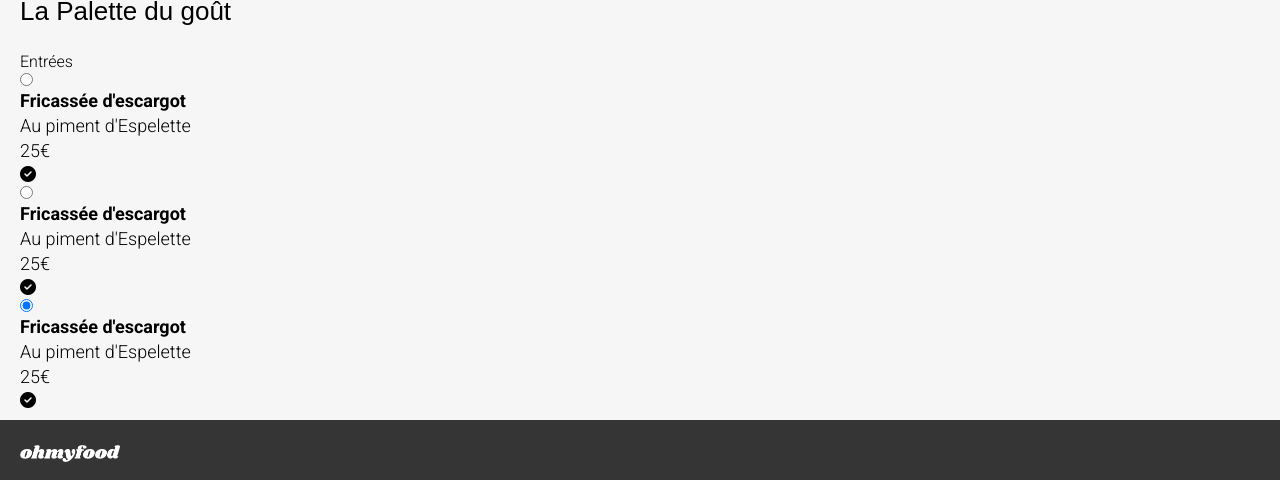
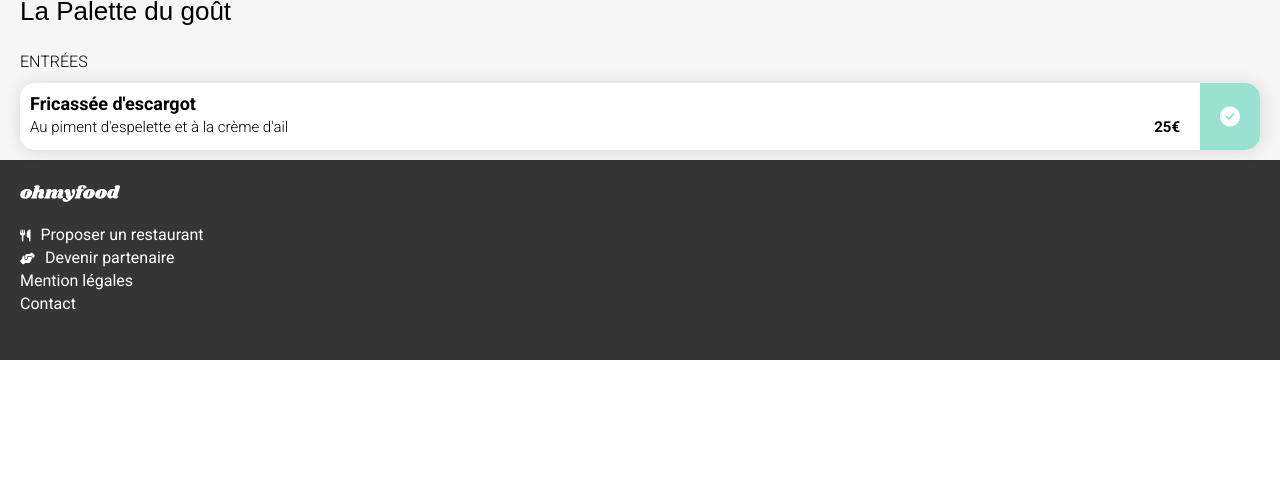
Before and after one commit to Caroline-Julliat/Ohmyfood, a website: page la_palette_du_gout.html in a window 1280 px wide. Shown: the part 344-824 px from the top of the page. After the commit the page ends 800 px from the top, so only its background shows below. Drawn offline with Linux system fonts and the light colour scheme; a web font is replaced by a local one.

Commit message:
feat : menu-item with ellipsis not working

```diff
--- a/la_palette_du_gout.html
+++ b/la_palette_du_gout.html
@@ -19,56 +19,37 @@
     </header>
     <!-- ARTICLE -->
     <article class="menu">
+        <!-- ARTICLE HEADER -->
         <header class="menu-header" >
             <img  class="menu-header__img" src="./images/la_palette_du_gout.jpg" alt="restaurant la palette du goût">
         </header>
+
+        <!-- ARTICLE FORM -->
         <form class="menu-form"action="#" method="get">
             <h1 class="menu-form__title menu-title">La Palette du goût</h1>
+
+            <!-- CATEGORY : APPETIZERS -->
+
             <fieldset class="menu-form__category" >
-                <legend>Entrées</legend>
-            <div>
-                <input type="radio" id="escargot" name="Appetizer" value="1"
+
+                <legend class="uppercase-title">Entrées</legend>
+
+
+                <input type="radio" id="appetizer_1" name="Appetizer" value="1"
                        checked>
-                <label for="escargot">
-                    <h3>Fricassée d'escargot</h3>
-                    <div>
-                        <p>Au piment d'Espelette</p>
-                        <p>25€</p>
+                <label class="menu-item" for="appetizer_1">
+                    <div class="menu-item__detail">
+                        <h3>Fricassée d'escargot</h3>
+                        <p>Au piment d'espelette et à la crème d'ail</p>
                     </div>
-                    <div>
-                        <i class="fa-solid fa-circle-check"></i>
+                    <p class="menu-item__price" >25€</p>
+                    <div class="check-box">
+                        <i class=" check-box__icone fa-solid fa-circle-check"></i>
                     </div>
                 </label>
-            </div>
-            <div>
-                <input type="radio" id="escargot" name="Appetizer" value="1"
-                       checked>
-                <label for="escargot">
-                    <h3>Fricassée d'escargot</h3>
-                    <div>
-                        <p>Au piment d'Espelette</p>
-                        <p>25€</p>
-                    </div>
-                    <div>
-                        <i class="fa-solid fa-circle-check"></i>
-                    </div>
-                </label>
-            </div>
-            <div>
-                <input type="radio" id="escargot" name="Appetizer" value="1"
-                       checked>
-                <label for="escargot">
-                    <h3>Fricassée d'escargot</h3>
-                    <div>
-                        <p>Au piment d'Espelette</p>
-                        <p>25€</p>
-                    </div>
-                    <div>
-                        <i class="fa-solid fa-circle-check"></i>
-                    </div>
-                </label>
-            </div>
-            </fieldset>
+
+
+
         </form>
     </article>
     <!-- FOOTER -->
--- a/sass/base/_typography.scss
+++ b/sass/base/_typography.scss
@@ -18,7 +18,7 @@
     padding-bottom: 25px;
 }
 
-.menu-category{
+.uppercase-title{
     text-transform: uppercase;
     font-size: 16px;
 }
@@ -29,7 +29,7 @@ h3{
 }
 
 p{
-    font-size: 18px;
+    font-size: 15px;
 }
 
 p, li {
--- a/sass/page/_menu.scss
+++ b/sass/page/_menu.scss
@@ -1,3 +1,5 @@
+// MENU HEADER
+
 .menu-header{
     height: 240px;
     &__img{
@@ -8,6 +10,9 @@
     }
 }
 
+
+// MENU FORM
+
 .menu-form{
     background-color: $color_bg1;
     border-radius: 40px 40px 0 0;
@@ -16,4 +21,49 @@
     &__category{
         border: none;
     }
+    & input{
+        display: none;
+        cursor: pointer;
+    }
 }
+
+.menu-item{
+    display: flex;
+    justify-content: space-between;
+    align-content: center;
+    align-items: flex-end;
+    margin-top: 12px;
+    padding: 10px;
+    background-color: white;
+    border-radius: 15px;
+    box-shadow: 1px 1px 15px 2px rgba(0, 0, 0, 0.1);
+    position: relative;
+    //overflow: hidden;
+
+    &__detail p{
+        text-overflow: ellipsis;
+        white-space: nowrap;
+        overflow: hidden;
+    }
+    &__price{
+        display: block;
+        padding-right: 70px;
+        font-weight: 600;
+
+    }
+}
+
+.check-box{
+    position: absolute;
+    top: 0;
+    right: 0;
+    height: 100%;
+    width: 60px;
+    background-color: $color_tertiary;
+    @include center;
+    border-radius: 0 15px 15px 0;
+    &__icone{
+        color: white;
+        font-size: 20px;
+    }
+}
```
Also changed, not shown: style.css, 1 other file.
